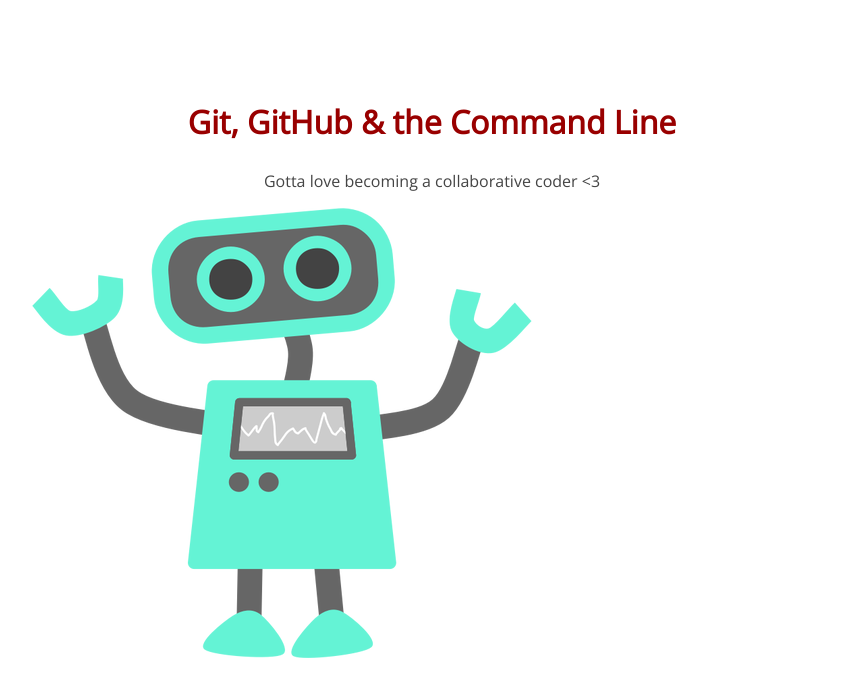
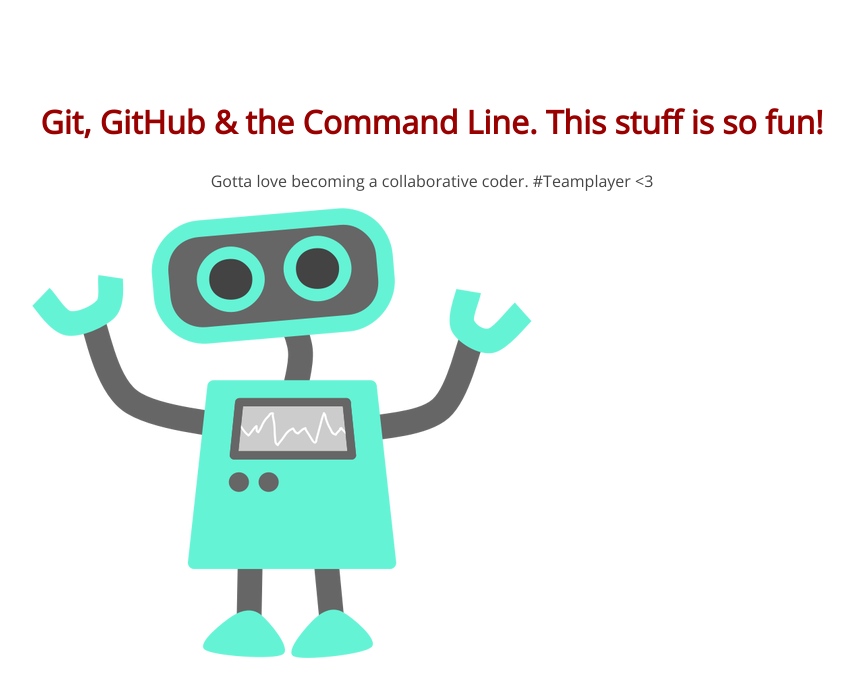
Before and after one commit to nw-chang/105-project, a plain HTML site: page index.html in a window 1280 px wide. Shown: the whole page, without its empty margins (208-1062 px from the left). Drawn offline with nearby package versions, Linux system fonts and the light colour scheme.

Commit message:
changed text in h1 and p tags

```diff
--- a/index.html
+++ b/index.html
@@ -8,8 +8,8 @@
 </head>
 <body>
 	<section>
-		<h1>Git, GitHub & the Command Line</h1>
-		<p>Gotta love becoming a collaborative coder <3</p>
+		<h1>Git, GitHub & the Command Line. This stuff is so fun!</h1>
+		<p>Gotta love becoming a collaborative coder. #Teamplayer <3</p>
 		<img src="img/happy-blue-robot.png">
 	</section>
 </body>
```
